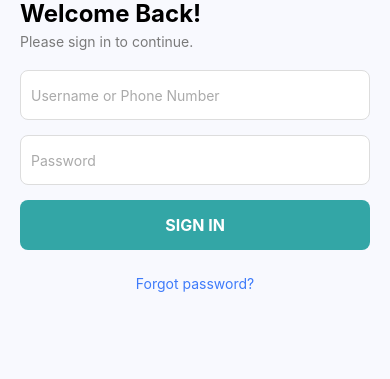
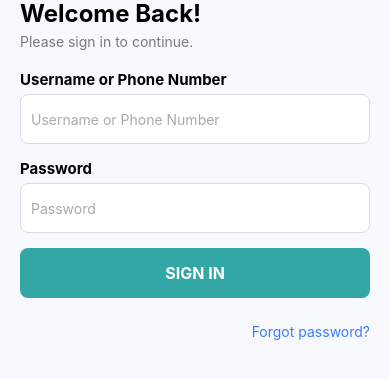
Before and after one commit to YanshHujr/React-Native, a React Native app: screen / in a window 390 px wide. Shown: the part 249-628 px from the top of the page. Built offline with nearby package versions, Linux system fonts and the light colour scheme.

Commit message:
BackGroungImageChange

```diff
--- a/App.js
+++ b/App.js
@@ -6,6 +6,7 @@
  */
 import React from 'react';
 import { View, Text, TextInput, TouchableOpacity, StyleSheet, StatusBar, SafeAreaView, ImageBackground } from 'react-native';
+import BackgroundImage from '../LogInProject/assets/images/BackGroundImage.jpg';
 
 const LoginScreen = () => {
   return (
@@ -13,7 +14,7 @@ const LoginScreen = () => {
       <StatusBar barStyle="dark-content" />
       <View style={styles.headerContainer}>
         <ImageBackground
-          source={require('../LogInProject/assets/images/BackGroundImage.jpg')}
+          source= {BackgroundImage}
           style={styles.backgroundImage}
           resizeMode="cover"
         >
@@ -23,14 +24,16 @@ const LoginScreen = () => {
 
       <View style={styles.bodyContainer}>
 
-        <Text style={styles.welcomeText}>Welcome Back!</Text>
+        <Text style={styles.Text}>Welcome Back!</Text>
         <Text style={styles.subText}>Please sign in to continue.</Text>
 
+        <Text style={styles.lablelText}>Username or Phone Number</Text>
         <TextInput
           style={styles.input}
           placeholder="Username or Phone Number"
           placeholderTextColor="#aaa"
         />
+        <Text style={styles.lablelText}>Password</Text>
         <TextInput
           style={styles.input}
           placeholder="Password"
@@ -77,8 +80,14 @@ const styles = StyleSheet.create({
     flex: 3,
     paddingHorizontal: 20,
   },
-  welcomeText: {
+  Text: {
     fontSize: 24,
+    fontWeight: 'bold',
+    color: '#000',
+    marginBottom: 5,
+  },
+  lablelText: {
+    fontSize: 15,
     fontWeight: 'bold',
     color: '#000',
     marginBottom: 5,
@@ -112,7 +121,7 @@ const styles = StyleSheet.create({
   },
   forgotPasswordText: {
     color: '#3E7BFA',
-    textAlign: 'center',
+    textAlign: 'right',
     marginTop: 10,
   },
 });
```
